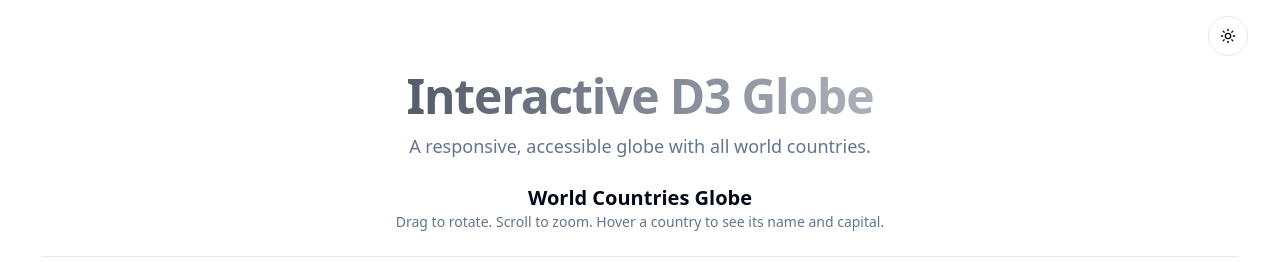
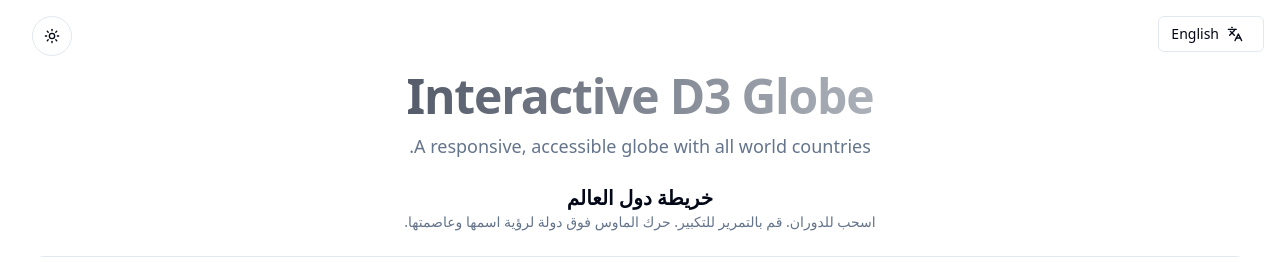
Before and after one commit to Al-HamzaAntar/earth-globe, a React (Vite) app: page / in a window 1280 px wide. Shown: the top 262 px of the page. Built offline with nearby package versions, Linux system fonts and the light colour scheme; no server answers.

Commit message:
Fix drag/zoom and add i18n
The drag and zoom functionality has been fixed. The web app now supports Arabic and English, with Arabic set as the default language.

```diff
--- a/package.json
+++ b/package.json
@@ -47,6 +47,7 @@
     "d3": "^7.9.0",
     "date-fns": "^3.6.0",
     "embla-carousel-react": "^8.6.0",
+    "i18next": "^25.3.6",
     "input-otp": "^1.4.2",
     "lucide-react": "^0.462.0",
     "next-themes": "^0.3.0",
@@ -54,6 +55,7 @@
     "react-day-picker": "^8.10.1",
     "react-dom": "^18.3.1",
     "react-hook-form": "^7.61.1",
+    "react-i18next": "^15.6.1",
     "react-resizable-panels": "^2.1.9",
     "react-router-dom": "^6.30.1",
     "recharts": "^2.15.4",
--- a/src/components/Globe.tsx
+++ b/src/components/Globe.tsx
@@ -2,6 +2,7 @@ import React, { useEffect, useRef, useState } from "react";
 import * as d3 from "d3";
 import { feature as topojsonFeature } from "topojson-client";
 import type { Feature as GeoFeature, Polygon, MultiPolygon } from "geojson";
+import { useTranslation } from "react-i18next";
 
 // Types for GeoJSON features with optional name property
 type CountryFeature = GeoFeature<
@@ -20,6 +21,7 @@ const WORLD_TOPO_URL =
 
 
 const Globe: React.FC = () => {
+  const { t } = useTranslation();
   const containerRef = useRef<HTMLDivElement | null>(null);
   const svgRef = useRef<SVGSVGElement | null>(null);
   const [loading, setLoading] = useState(true);
@@ -311,42 +313,46 @@ const Globe: React.FC = () => {
       }
     })();
 
-    // Combined zoom and drag behavior
+    // Zoom behavior
     const zoom = d3.zoom<SVGSVGElement, unknown>()
       .scaleExtent([0.5, 3])
-      .on("start", (event) => {
-        // Stop auto-rotation when user interacts
-        speedRef.current = 0;
+      .filter((event) => event.ctrlKey || event.type === 'wheel') // Only zoom with Ctrl+wheel or wheel
+      .on("start", () => {
+        speedRef.current = 0; // Stop auto-rotation
       })
       .on("zoom", (event) => {
-        // Handle zoom
         if (event.transform.k !== currentZoomRef.current) {
           currentZoomRef.current = event.transform.k;
           draw();
         }
       });
 
-    // Drag behavior for rotation (separate from zoom)
+    // Drag behavior for rotation
     const drag = d3.drag<SVGSVGElement, unknown>()
-      .filter((event) => !event.ctrlKey && !event.button) // Only allow left mouse drag
+      .filter((event) => !event.ctrlKey && event.button === 0) // Only left mouse drag without Ctrl
       .on("start", () => {
         speedRef.current = 0; // Stop auto-rotation
+        svg.style("cursor", "grabbing");
       })
       .on("drag", (event) => {
-        const { dx, dy } = event as any;
+        const { dx, dy } = event;
         rotationRef.current.lambda += dx * 0.25; // yaw
         rotationRef.current.phi = Math.max(
           -60,
           Math.min(60, rotationRef.current.phi - dy * 0.25)
         ); // pitch clamp
         draw();
+      })
+      .on("end", () => {
+        svg.style("cursor", "grab");
       });
 
     zoomRef.current = zoom;
 
-    // Apply zoom first, then drag
+    // Apply behaviors
     svg.call(zoom);
     svg.call(drag);
+    svg.style("cursor", "grab");
 
     // Hover highlight + tooltip
     svg.on("mousemove", (event: MouseEvent) => {
@@ -369,7 +375,7 @@ const Globe: React.FC = () => {
                            countryInfoRef.current.get(name.toLowerCase()) ||
                            { name, capital: undefined };
 
-        const capital = countryInfo.capital || "Unknown";
+        const capital = countryInfo.capital || t('globe.unknown');
 
         // Get container bounds for proper positioning
         const containerRect = containerRef.current!.getBoundingClientRect();
@@ -382,7 +388,7 @@ const Globe: React.FC = () => {
         tooltip.html(`
           <div class="space-y-1">
             <div class="font-medium text-foreground">${name}</div>
-            <div class="text-sm text-muted-foreground">Capital: ${capital}</div>
+            <div class="text-sm text-muted-foreground">${t('globe.capital')}: ${capital}</div>
           </div>
         `);
       } else {
@@ -491,10 +497,10 @@ const Globe: React.FC = () => {
     <section aria-labelledby="globe-title" className="w-full">
       <header className="mb-6 text-center">
         <h2 id="globe-title" className="text-xl font-semibold text-foreground">
-          World Countries Globe
+          {t('globe.title')}
         </h2>
         <p className="text-sm text-muted-foreground">
-          Drag to rotate. Scroll to zoom. Hover a country to see its name and capital.
+          {t('globe.instructions')}
         </p>
       </header>
       <div
@@ -503,7 +509,7 @@ const Globe: React.FC = () => {
       >
         {loading && (
           <div className="absolute inset-0 grid place-items-center text-muted-foreground">
-            Loading map…
+            {t('globe.loading')}
           </div>
         )}
       </div>
--- /dev/null
+++ b/src/components/LanguageToggle.tsx
@@ -0,0 +1,31 @@
+import React from 'react';
+import { useTranslation } from 'react-i18next';
+import { Button } from '@/components/ui/button';
+import { Languages } from 'lucide-react';
+
+const LanguageToggle: React.FC = () => {
+  const { i18n } = useTranslation();
+
+  const toggleLanguage = () => {
+    const newLanguage = i18n.language === 'ar' ? 'en' : 'ar';
+    i18n.changeLanguage(newLanguage);
+
+    // Update document direction for RTL/LTR support
+    document.documentElement.dir = newLanguage === 'ar' ? 'rtl' : 'ltr';
+    document.documentElement.lang = newLanguage;
+  };
+
+  return (
+    <Button
+      variant="outline"
+      size="sm"
+      onClick={toggleLanguage}
+      className="fixed top-4 right-4 z-50"
+    >
+      <Languages className="h-4 w-4 mr-2" />
+      {i18n.language === 'ar' ? 'English' : 'العربية'}
+    </Button>
+  );
+};
+
+export default LanguageToggle;
--- /dev/null
+++ b/src/i18n/index.ts
@@ -0,0 +1,36 @@
+import i18n from 'i18next';
+import { initReactI18next } from 'react-i18next';
+
+const resources = {
+  ar: {
+    translation: {
+      'globe.title': 'خريطة دول العالم',
+      'globe.instructions': 'اسحب للدوران. قم بالتمرير للتكبير. حرك الماوس فوق دولة لرؤية اسمها وعاصمتها.',
+      'globe.loading': 'تحميل الخريطة...',
+      'globe.capital': 'العاصمة',
+      'globe.unknown': 'غير معروف'
+    }
+  },
+  en: {
+    translation: {
+      'globe.title': 'World Countries Globe',
+      'globe.instructions': 'Drag to rotate. Scroll to zoom. Hover a country to see its name and capital.',
+      'globe.loading': 'Loading map...',
+      'globe.capital': 'Capital',
+      'globe.unknown': 'Unknown'
+    }
+  }
+};
+
+i18n
+  .use(initReactI18next)
+  .init({
+    resources,
+    lng: 'ar', // Default language is Arabic
+    fallbackLng: 'en',
+    interpolation: {
+      escapeValue: false
+    }
+  });
+
+export default i18n;
--- a/src/main.tsx
+++ b/src/main.tsx
@@ -1,5 +1,10 @@
 import { createRoot } from 'react-dom/client'
 import App from './App.tsx'
 import './index.css'
+import './i18n'
+
+// Set initial document direction for Arabic
+document.documentElement.dir = 'rtl';
+document.documentElement.lang = 'ar';
 
 createRoot(document.getElementById("root")!).render(<App />);
--- a/src/pages/Index.tsx
+++ b/src/pages/Index.tsx
@@ -1,8 +1,12 @@
 import { useEffect } from "react";
 import Globe from "@/components/Globe";
 import ThemeToggle from "@/components/ThemeToggle";
+import LanguageToggle from "@/components/LanguageToggle";
+import { useTranslation } from "react-i18next";
 
 const Index = () => {
+  const { t } = useTranslation();
+
   useEffect(() => {
     const title = "Interactive D3 Globe — World Countries";
     const description =
@@ -46,7 +50,8 @@ const Index = () => {
 
   return (
     <main className="min-h-screen bg-background">
-      <div className="container mx-auto flex items-center justify-end py-4">
+      <div className="container mx-auto flex items-center justify-end gap-2 py-4">
+        <LanguageToggle />
         <ThemeToggle />
       </div>
       <header className="container mx-auto pb-6 text-center">
```
Also changed, not shown: 1 other file (tests, documents, lock files or other folders).
